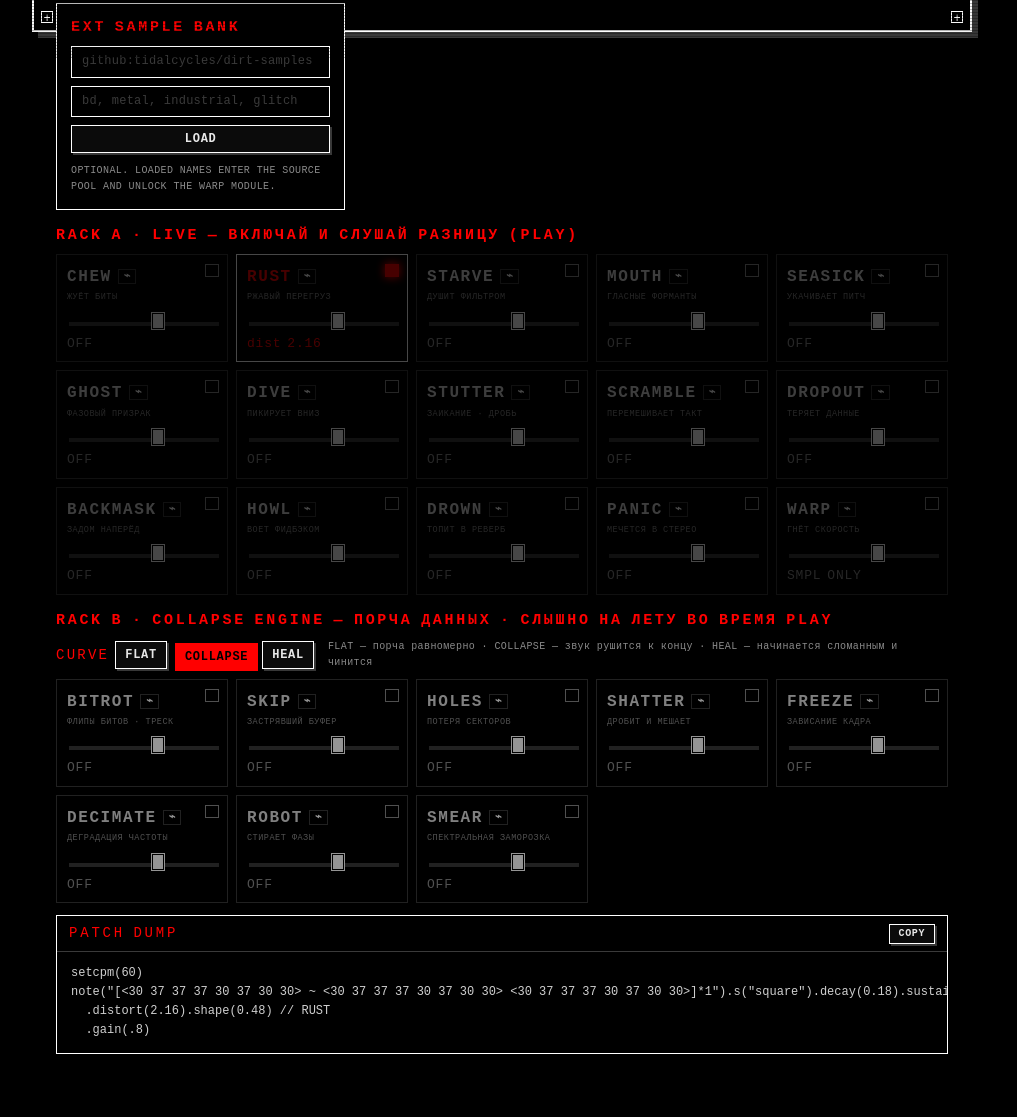
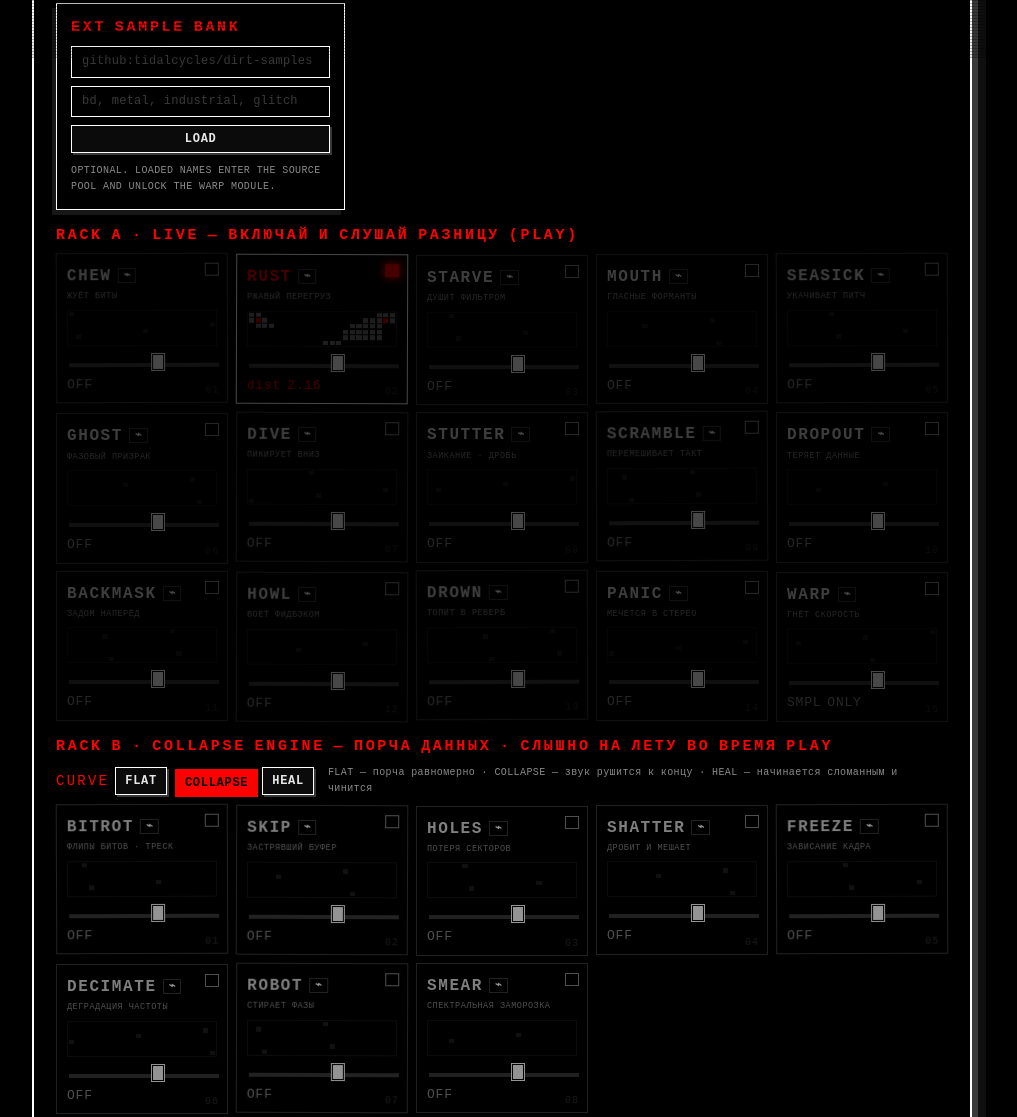
Before and after one commit to matskevichAnthony/atmos-generator, a website with bundled scripts: page corruptor/index.html in a window 1280 px wide. Shown: the part 742-1859 px from the top of the page, without its empty margins (138-1155 px from the left). Before the commit the page ends 1796 px from the top, so only its background shows below. Built offline with nearby package versions, Linux system fonts and the light colour scheme; what @strudel/web would draw is missing.

Commit message:
Add reactive visual layer to DC-77

```diff
--- a/corruptor/corruptor.css
+++ b/corruptor/corruptor.css
@@ -28,6 +28,7 @@ body {
   padding: 26px 18px;
   display: flex;
   justify-content: center;
+  align-items: flex-start; /* the chassis must grow with content, not clamp to viewport */
 }
 
 /* raw CRT scanlines + vignette */
@@ -39,14 +40,22 @@ body::before {
     radial-gradient(130% 100% at 50% 40%, transparent 60%, rgba(0,0,0,.6));
 }
 
-/* ── chassis ── */
+/* ── frequency-reactive background field ── */
+.bgfield {
+  position: fixed; inset: 0; z-index: 0;
+  image-rendering: pixelated;
+  pointer-events: none;
+}
+
+/* ── chassis: layers float, depth compresses ── */
 .unit {
   width: 100%; max-width: 940px;
   background: #000;
   border: 2px solid var(--fg);
-  box-shadow: 6px 6px 0 var(--dim);
+  box-shadow: 6px 6px 0 var(--dim), 14px 16px 0 rgba(255,255,255,.06);
   padding: 18px 22px 22px;
   position: relative;
+  z-index: 1;
 }
 
 .screw { position: absolute; width: 12px; height: 12px; border: 1px solid var(--fg); background: #000; }
@@ -86,7 +95,7 @@ body::before {
 .crt__input {
   background: #000; border: none; outline: none;
   color: var(--red); font: 22px/1 var(--pixel); letter-spacing: .14em;
-  width: 8ch; text-transform: uppercase;
+  width: 12ch; text-transform: uppercase;
 }
 .crt__status { margin-left: auto; color: var(--red); animation: blink 2.2s steps(2, jump-none) infinite; }
 @keyframes blink { 50% { opacity: .5; } }
@@ -106,9 +115,14 @@ h2 {
 .module h2 output { color: var(--fg); margin-left: 6px; }
 .note { font-size: 10px; letter-spacing: .04em; line-height: 1.6; color: var(--muted); margin: 10px 0 0; }
 
-/* ── layout ── */
+/* ── layout: panels separate, broken symmetry ── */
 .deck { display: grid; grid-template-columns: repeat(auto-fit, minmax(240px, 1fr)); gap: 12px; }
-.module { border: 1px solid var(--fg); background: #000; padding: 12px 14px 14px; min-width: 0; }
+.module {
+  border: 1px solid var(--fg); background: #000; padding: 12px 14px 14px; min-width: 0;
+  position: relative;
+}
+.module:nth-child(odd) { box-shadow: 5px 5px 0 rgba(255,255,255,.09); }
+.module:nth-child(even) { box-shadow: -4px 5px 0 rgba(255,255,255,.09); }
 
 .btnrow { display: flex; flex-wrap: wrap; gap: 5px; }
 
@@ -167,16 +181,33 @@ h2 {
 .numfield::placeholder { color: var(--dim); }
 .numfield:focus { border-color: var(--red); }
 
-/* ── rack ── */
+/* ── rack: offset modules, damaged architecture ── */
 .rackzone { margin-top: 14px; }
 .rackzone__title { margin: 0 0 8px; font-family: var(--pixel); font-size: 15px; letter-spacing: .18em; color: var(--red); }
-.rack { display: grid; grid-template-columns: repeat(auto-fill, minmax(150px, 1fr)); gap: 8px; }
+.rack { display: grid; grid-template-columns: repeat(auto-fill, minmax(150px, 1fr)); gap: 8px; counter-reset: mod; }
 .mod {
   position: relative; border: 1px solid var(--dim); background: #000;
   padding: 10px 10px 8px; opacity: .58; transition: none;
+  transform: translate3d(0, var(--oy, 0), 0) rotate(var(--rot, 0deg));
 }
+.mod:nth-child(3n) { --oy: 1px; }
+.mod:nth-child(4n+1) { --oy: -1px; --rot: -.2deg; }
+.mod:nth-child(5n+2) { --rot: .2deg; }
+.mod:hover { transform: translate3d(-1px, -2px, 0); box-shadow: 3px 4px 0 rgba(255,255,255,.18); z-index: 2; }
 .mod.is-on { opacity: 1; border-color: var(--fg); }
 .mod.is-blocked { opacity: .28; }
+/* industrial markings */
+.mod::after {
+  counter-increment: mod;
+  content: counter(mod, decimal-leading-zero);
+  position: absolute; right: 8px; bottom: 6px;
+  font: 10px var(--mono); letter-spacing: .1em; color: #2c2c2c;
+}
+.mod__viz {
+  display: block; width: 100%; height: 36px; margin: 2px 0 6px;
+  background: #000; border: 1px solid #141414;
+  image-rendering: pixelated;
+}
 .mod__power {
   position: absolute; top: 9px; right: 8px;
   width: 13px; height: 13px; background: #000; border: 1px solid var(--muted); cursor: pointer;
@@ -208,6 +239,19 @@ h2 {
 .imgdrop.has-img .imgdrop__hint { display: none; }
 .imgdrop__hint { font-family: var(--pixel); color: var(--muted); font-size: 15px; letter-spacing: .2em; text-align: center; line-height: 1.5; }
 
+/* ── glitch: only when reality changes ── */
+@keyframes glx {
+  0%   { clip-path: inset(0 0 62% 0);  transform: translate3d(2px, 0, 0); }
+  33%  { clip-path: inset(38% 0 22% 0); transform: translate3d(-3px, 0, 0); }
+  66%  { clip-path: inset(72% 0 0 0);  transform: translate3d(1px, 0, 0); }
+  100% { clip-path: none; transform: none; }
+}
+.is-glitch { animation: glx .24s steps(3, end); }
+@media (prefers-reduced-motion: reduce) {
+  .is-glitch { animation: none; }
+  .mod, .mod:hover { transform: none; }
+}
+
 /* ── code terminal ── */
 .term { margin-top: 12px; border: 1px solid var(--fg); background: #000; }
 .term__bar { display: flex; justify-content: space-between; align-items: center; padding: 7px 12px; border-bottom: 1px solid var(--dim); font-family: var(--pixel); font-size: 14px; letter-spacing: .2em; color: var(--red); }
--- a/corruptor/corruptor.js
+++ b/corruptor/corruptor.js
@@ -7,6 +7,7 @@ import { POST_MODULES } from './dsp.js'
 import { loadImage, genImage } from './image.js'
 import { state, saveState, restoreState } from './state.js'
 import * as engine from './engine.js'
+import { startViz } from './viz.js'
 
 const AUTOWIRE_MIN = 2
 const AUTOWIRE_MAX = 6
@@ -172,6 +173,7 @@ const renderWav = async () => {
 const reroll = () => {
   state.seed = randomSeedHex()
   regen()
+  flashGlitch()
   setStatus('NEW SOURCE')
 }
 
@@ -184,32 +186,17 @@ const autowire = () => {
     if (st.on) { st.amt = 20 + Math.floor(Math.random() * 81); st.nonce++ }
   })
   regen()
+  flashGlitch()
   setStatus(`WIRED ${count} MODULES`)
 }
 
-// ── CRT scope ──────────────────────────────────────────────
-const drawScope = () => {
-  const canvas = $('[data-js-scope]')
-  const ctx = canvas.getContext('2d')
-  const scope = engine.getScope()
-  ctx.fillStyle = 'rgba(2,7,3,0.35)'
-  ctx.fillRect(0, 0, canvas.width, canvas.height)
-  if (scope) {
-    ctx.strokeStyle = '#ff0000'
-    ctx.shadowColor = '#ff0000'
-    ctx.shadowBlur = 5
-    ctx.lineWidth = 1.5
-    ctx.beginPath()
-    const mid = canvas.height / 2
-    for (let x = 0; x < canvas.width; x++) {
-      const v = scope[Math.floor((x / canvas.width) * scope.length)] || 0
-      const y = mid - v * mid * 0.85
-      x === 0 ? ctx.moveTo(x, y) : ctx.lineTo(x, y)
-    }
-    ctx.stroke()
-    ctx.shadowBlur = 0
-  }
-  requestAnimationFrame(drawScope)
+// glitches appear only when reality changes (new seed / rewiring / new notes)
+const flashGlitch = () => {
+  document.querySelectorAll('[data-js-srcinfo], .plate__brand b').forEach((el) => {
+    el.classList.remove('is-glitch')
+    void el.offsetWidth // restart the animation
+    el.classList.add('is-glitch')
+  })
 }
 
 // ── racks ──────────────────────────────────────────────────
@@ -221,6 +208,7 @@ const modCard = (m, attr) => `
         <button class="mod__dice" data-mod-dice title="перебросить внутренности">⌁</button>
       </header>
       <p class="mod__desc">${m.desc}</p>
+      <canvas class="mod__viz" data-mod-viz width="176" height="42"></canvas>
       <input type="range" class="fader fader--mini" data-mod-amt min="0" max="100" step="1">
       <output class="mod__note" data-mod-note>OFF</output>
     </section>`
@@ -376,6 +364,7 @@ const init = () => {
     if (!state.patch.pitched) { setStatus('SOURCE NOT PITCHED — SET NOTES'); return }
     state.noteNonce++
     regen()
+    flashGlitch()
     setStatus(`NOTES ▸ ${state.patch.source.names.join(' ')}`)
   })
 
@@ -396,7 +385,7 @@ const init = () => {
   syncControls()
   regen()
   setStatus('READY')
-  requestAnimationFrame(drawScope)
+  startViz()
 
   // a generated image survives refresh via its seed
   if (state.image.imgSeed && state.image.mode !== 'off') {
--- /dev/null
+++ b/corruptor/viz.js
@@ -0,0 +1,207 @@
+// Ambient visual layer. Reads audio + state, never mutates them.
+// - background: full-page halftone LED field driven by the master spectrum
+//   (own FFT over the capture tap — works for live stream and corrupted loop)
+// - CRT: waveform + dim spectrum columns
+// - per-module dot-matrix displays (awake only when the module is on & playing)
+// Idle = almost dead. Motion = information. fillRect/transform only.
+
+import { state } from './state.js'
+import { fft } from './dsp.js'
+import * as engine from './engine.js'
+
+const CELL = 22
+const FFT_N = 1024
+const BASS_GLITCH_LEVEL = 0.55
+const MOD_GRID = { c: 22, r: 6 }
+
+const $ = (sel) => document.querySelector(sel)
+
+// ── spectrum from the master tap ───────────────────────────
+const re = new Float32Array(FFT_N)
+const im = new Float32Array(FFT_N)
+const mags = new Float32Array(FFT_N / 2)
+
+const computeSpectrum = () => {
+  const scope = engine.getScope()
+  if (!scope || scope.length < FFT_N) return null
+  let alive = false
+  for (let i = 0; i < FFT_N; i++) {
+    re[i] = scope[i]
+    im[i] = 0
+    if (!alive && Math.abs(scope[i]) > 0.002) alive = true
+  }
+  if (!alive) return null
+  fft(re, im, false)
+  for (let k = 0; k < FFT_N / 2; k++) mags[k] = Math.hypot(re[k], im[k])
+  return mags
+}
+
+const bandEnergy = (spec, c, total) => {
+  const kLo = 2, kHi = FFT_N * 0.35
+  const k = Math.floor(kLo * Math.pow(kHi / kLo, c / Math.max(1, total - 1)))
+  const span = Math.max(3, Math.floor(k * 0.4)) // wide windows: tonal sources still fill the field
+  let m = 0
+  for (let i = Math.max(kLo, k - 1); i < Math.min(kHi, k + span); i++) if (mags[i] > m) m = mags[i]
+  return Math.min(1, Math.pow(m / 45, 0.5))
+}
+
+// ── background field ───────────────────────────────────────
+let bg, bgx, cols = new Float32Array(0), bass = 0, frame = 0
+
+const resize = () => {
+  bg.width = innerWidth
+  bg.height = innerHeight
+  const c = Math.ceil(bg.width / CELL)
+  if (cols.length !== c) cols = new Float32Array(c)
+}
+
+const drawBg = (spec) => {
+  const w = bg.width, h = bg.height
+  bgx.clearRect(0, 0, w, h)
+  const C = cols.length
+  const R = Math.ceil(h / CELL)
+
+  if (!spec) { // almost dead: sparse dim flicker
+    bgx.fillStyle = '#161616'
+    for (let i = 0; i < 26; i++) {
+      const c = (i * 53 + (frame >> 5) * 17) % C
+      const r = (i * 29 + (frame >> 6) * 11) % R
+      if ((c + r + (frame >> 4)) % 5 === 0) bgx.fillRect(c * CELL, r * CELL, CELL - 8, CELL - 8)
+    }
+    return
+  }
+
+  let b = 0
+  for (let k = 2; k < 9; k++) if (mags[k] > b) b = mags[k]
+  bass = Math.max(Math.min(1, b / 90), bass * 0.9)
+
+  for (let c = 0; c < C; c++) {
+    const target = bandEnergy(spec, c, C)
+    cols[c] = target > cols[c] ? target : cols[c] * 0.86
+  }
+  // energy bleeds sideways: glow spreads across the field
+  for (let c = 1; c < C - 1; c++) {
+    cols[c] = Math.max(cols[c], cols[c - 1] * 0.82, cols[c + 1] * 0.82)
+  }
+
+  for (let c = 0; c < C; c++) {
+    const lit = cols[c] * R * 0.92
+    const drift = Math.sin(c * 0.35 + frame * 0.015) * 0.6 // slow trippy sway
+    for (let r = 0; r < lit; r++) {
+      if ((c * 7 + r * 13 + (frame >> 2)) % 4 === 0) continue // dither holes
+      const y = h - (r + 1) * CELL
+      // bass slams knock rows sideways: scan-fragment corruption
+      const shift = bass > BASS_GLITCH_LEVEL && (r * 7 + frame) % 11 === 0
+        ? CELL * (((r + frame) % 3) - 1) : 0
+      const fade = 1 - r / (lit + 1)
+      const tip = r >= lit - 1 && cols[c] > 0.5
+      bgx.fillStyle = tip ? 'rgba(255,0,0,.5)' : `rgba(255,255,255,${(0.04 + fade * 0.16).toFixed(3)})`
+      bgx.fillRect(c * CELL + shift + drift, y, CELL - 6, CELL - 6)
+    }
+  }
+
+  // roaming red scanline — the machine is awake
+  const x = ((frame * 0.6) % C) * CELL
+  bgx.fillStyle = 'rgba(255,0,0,.07)'
+  bgx.fillRect(x, 0, CELL - 6, h)
+}
+
+// ── CRT: spectrum columns under the red waveform ───────────
+const drawCrt = (spec) => {
+  const canvas = $('[data-js-scope]')
+  const ctx = canvas.getContext('2d')
+  const w = canvas.width, hh = canvas.height
+  ctx.fillStyle = 'rgba(0,0,0,0.4)'
+  ctx.fillRect(0, 0, w, hh)
+
+  if (spec) {
+    const C = 56, cw = w / C
+    for (let c = 0; c < C; c++) {
+      const e = bandEnergy(spec, c, C)
+      const litRows = Math.round(e * 7)
+      for (let r = 0; r < litRows; r++) {
+        ctx.fillStyle = r === litRows - 1 && e > 0.55 ? 'rgba(255,0,0,.55)' : 'rgba(255,255,255,.13)'
+        ctx.fillRect(c * cw + 1, hh - (r + 1) * (hh / 8), cw - 3, hh / 8 - 3)
+      }
+    }
+  }
+
+  const scope = engine.getScope()
+  if (scope) {
+    ctx.strokeStyle = '#ff0000'
+    ctx.shadowColor = '#ff0000'
+    ctx.shadowBlur = 5
+    ctx.lineWidth = 1.5
+    ctx.beginPath()
+    const mid = hh / 2
+    for (let x = 0; x < w; x++) {
+      const v = scope[Math.floor((x / w) * scope.length)] || 0
+      const y = mid - v * mid * 0.85
+      x === 0 ? ctx.moveTo(x, y) : ctx.lineTo(x, y)
+    }
+    ctx.stroke()
+    ctx.shadowBlur = 0
+  }
+}
+
+// ── per-module dot-matrix displays ─────────────────────────
+const phases = new Map()
+
+const drawMods = () => {
+  document.querySelectorAll('[data-mod-viz]').forEach((canvas, idx) => {
+    const card = canvas.closest('[data-mod],[data-post]')
+    if (!card) return
+    const id = card.getAttribute('data-mod') ?? card.getAttribute('data-post')
+    const st = (card.hasAttribute('data-mod') ? state.modules : state.post)[id]
+    const on = card.classList.contains('is-on')
+    const ctx = canvas.getContext('2d')
+    const w = canvas.width, h = canvas.height
+    ctx.fillStyle = '#000'
+    ctx.fillRect(0, 0, w, h)
+
+    let ph = phases.get(id) ?? idx * 3.7
+    if (on && state.playing) ph += 0.06 + (st.amt / 100) * 0.16 // awake
+    phases.set(id, ph)
+
+    const cw = w / MOD_GRID.c, ch = h / MOD_GRID.r
+    const amt = st.amt / 100
+    for (let r = 0; r < MOD_GRID.r; r++) {
+      for (let c = 0; c < MOD_GRID.c; c++) {
+        const v = Math.sin(c * 0.52 + ph + idx * 2.13) * Math.sin(r * 0.94 - ph * 0.6 + idx * 1.31)
+          + Math.sin((c + r) * 0.31 + ph * 0.4)
+        if (!on) { // dormant: few dead pixels
+          if ((c * 13 + r * 7 + idx) % 41 === 0) { ctx.fillStyle = '#1c1c1c'; ctx.fillRect(c * cw + 1, r * ch + 1, cw - 2, ch - 2) }
+          continue
+        }
+        if (v > 1.5 - amt * 1.4) {
+          const red = (c * 5 + r * 11 + Math.floor(ph)) % 19 === 0
+          ctx.fillStyle = red ? 'rgba(255,0,0,.8)' : 'rgba(255,255,255,.42)'
+          ctx.fillRect(c * cw + 1, r * ch + 1, cw - 2, ch - 2)
+        }
+      }
+    }
+  })
+}
+
+// ── loop ───────────────────────────────────────────────────
+const loop = () => {
+  frame++
+  const spec = computeSpectrum()
+  if (frame % 2 === 0) drawBg(state.playing ? spec : null)
+  drawCrt(spec)
+  if (frame % 3 === 0) drawMods()
+  requestAnimationFrame(loop)
+}
+
+export const startViz = () => {
+  bg = $('[data-js-bg]')
+  bgx = bg.getContext('2d')
+  resize()
+  addEventListener('resize', resize)
+  if (matchMedia('(prefers-reduced-motion: reduce)').matches) {
+    drawBg(null)
+    drawMods()
+    return
+  }
+  requestAnimationFrame(loop)
+}
```
Also changed, not shown: ARCHITECTURE.md (+19 -0 lines), corruptor/index.html (+1 -0 lines).
